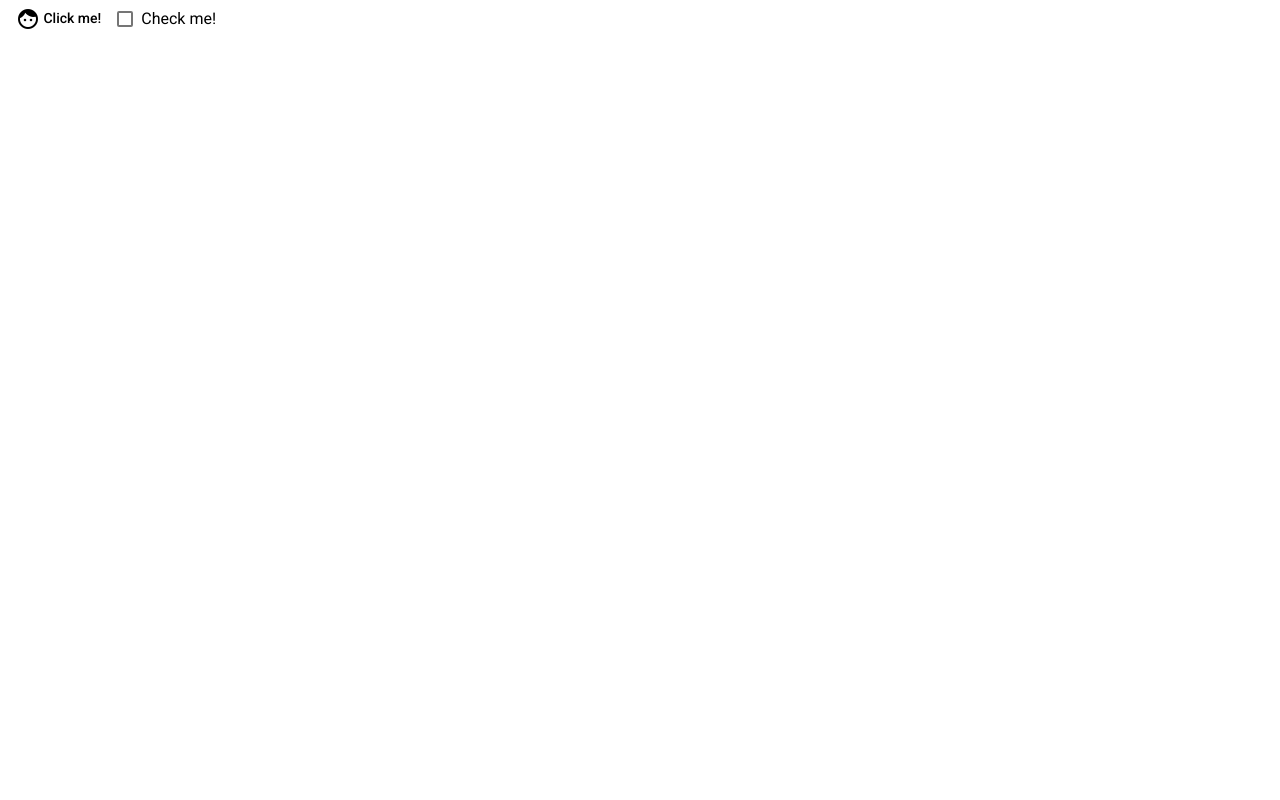
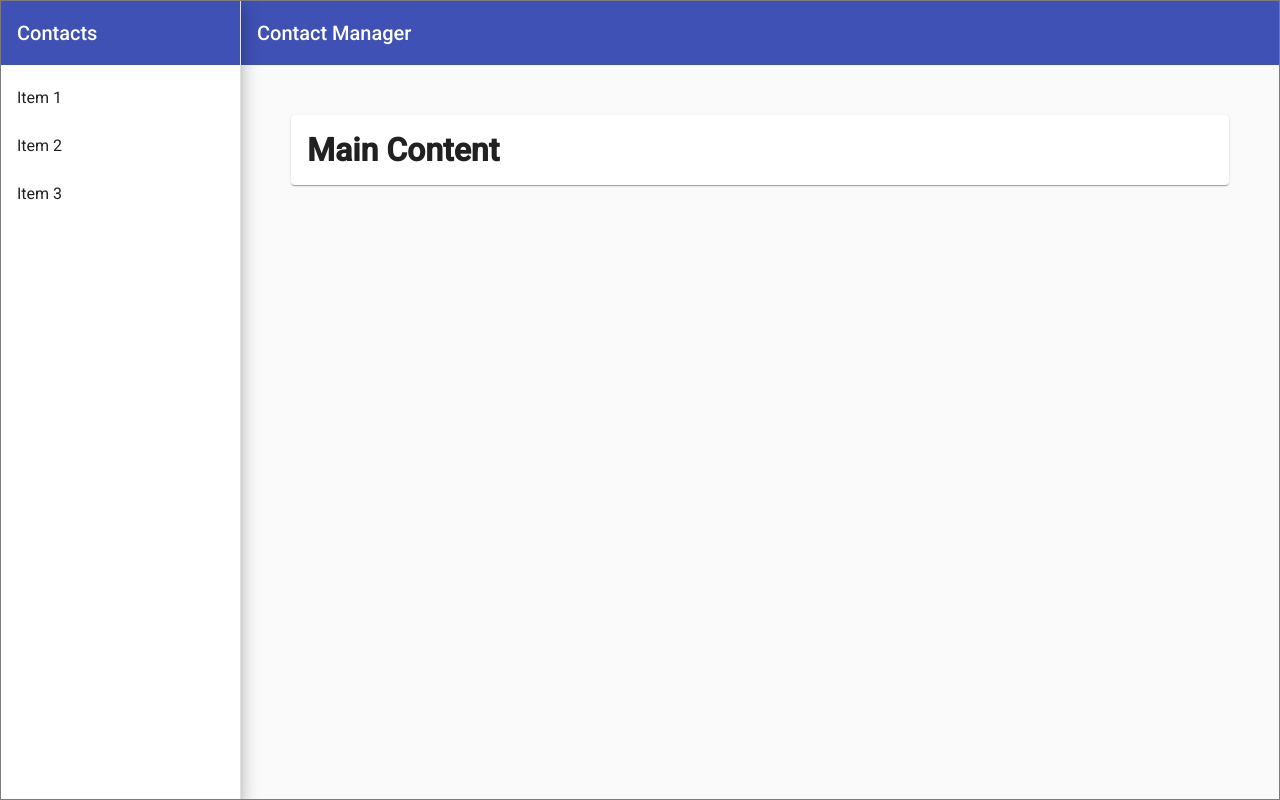
Before and after one commit to jayzhou125/Angular-Material, an Angular app in the folder angularmaterial/: page /contactmanager in a window 1280 px wide. Before the commit this address led to /demo/buttons. Built offline with nearby package versions, Linux system fonts and the light colour scheme.

Commit message:
finishing layout the components for the application

```diff
--- a/angularmaterial/src/app/app.module.ts
+++ b/angularmaterial/src/app/app.module.ts
@@ -8,8 +8,9 @@
 
 
 const routes: Routes = [
+  {path: 'contactmanager', loadChildren:() => import('./contactmanager/contactmanager.module').then(m => m.ContactmanagerModule)},
   {path: 'demo', loadChildren:() => import('./demo/demo.module').then(m => m.DemoModule)},
-  {path: '**', redirectTo:'demo'}
+  {path: '**', redirectTo:'contactmanager'}
 ]
 
 @NgModule({
--- /dev/null
+++ b/angularmaterial/src/app/contactmanager/components/main-content/main-content.component.html
@@ -0,0 +1,3 @@
+<mat-card>
+  <h1>Main Content</h1>
+</mat-card>
--- /dev/null
+++ b/angularmaterial/src/app/contactmanager/components/main-content/main-content.component.ts
@@ -0,0 +1,15 @@
+import { Component, OnInit } from '@angular/core';
+
+@Component({
+  selector: 'app-main-content',
+  templateUrl: './main-content.component.html',
+  styleUrls: ['./main-content.component.scss']
+})
+export class MainContentComponent implements OnInit {
+
+  constructor() { }
+
+  ngOnInit(): void {
+  }
+
+}
--- /dev/null
+++ b/angularmaterial/src/app/contactmanager/components/sidenav/sidenav.component.html
@@ -0,0 +1,22 @@
+<mat-sidenav-container class="app-sidenav-container">
+  <mat-sidenav #sidenav class="app-sidenav mat-elevation-z10"
+                        [opened]="!isScreenSmall"
+                        [mode]= "isScreenSmall ? 'over' : 'side'">
+    <mat-toolbar color="primary">
+      Contacts
+    </mat-toolbar>
+    <mat-list role="list">
+      <mat-list-item role="listitem">Item 1</mat-list-item>
+      <mat-list-item role="listitem">Item 2</mat-list-item>
+      <mat-list-item role="listitem">Item 3</mat-list-item>
+    </mat-list>
+  </mat-sidenav>
+
+  <div class="app-sidenav-content">
+    <app-toolbar (toggleSidenav)="sidenav.toggle()"></app-toolbar>
+    <div class="wrapper">
+      <router-outlet></router-outlet>
+    </div>
+
+  </div>
+</mat-sidenav-container>
--- /dev/null
+++ b/angularmaterial/src/app/contactmanager/components/sidenav/sidenav.component.scss
@@ -0,0 +1,24 @@
+.app-sidenav-container {
+  flex: 1;
+  width: 100%;
+  min-width: 100%;
+
+  height: 100%;
+  min-height: 100%;
+  border: 1px solid rgba(0, 0, 0, 0.5);
+}
+
+.app-sidenav-content {
+  display: flex;
+  height: 100%;
+
+  flex-direction: column;
+}
+
+.app-sidenav {
+  width: 240px;
+}
+
+.wrapper{
+  margin: 50px;
+}
--- /dev/null
+++ b/angularmaterial/src/app/contactmanager/components/sidenav/sidenav.component.ts
@@ -0,0 +1,24 @@
+import { BreakpointObserver, BreakpointState } from '@angular/cdk/layout';
+import { Component, OnInit } from '@angular/core';
+
+const SMALL_WIDTH_BREAKPOINT = 720;
+
+@Component({
+  selector: 'app-sidenav',
+  templateUrl: './sidenav.component.html',
+  styleUrls: ['./sidenav.component.scss']
+})
+export class SidenavComponent implements OnInit {
+
+  public isScreenSmall: boolean | undefined;
+
+  constructor(private breakpointObserver: BreakpointObserver) { }
+
+  ngOnInit(): void {
+    this.breakpointObserver
+    .observe([`(max-width:  ${SMALL_WIDTH_BREAKPOINT}px)`])
+    .subscribe((state: BreakpointState)=> {
+      this.isScreenSmall = state.matches;
+    })
+  }
+}
--- /dev/null
+++ b/angularmaterial/src/app/contactmanager/components/toolbar/toolbar.component.html
@@ -0,0 +1,6 @@
+<mat-toolbar color="primary">
+  <button mat-button class="sidenav-toggle" (click)="toggleSidenav.emit()">
+    <mat-icon>menu</mat-icon>
+  </button>
+  <span>Contact Manager</span>
+</mat-toolbar>
--- /dev/null
+++ b/angularmaterial/src/app/contactmanager/components/toolbar/toolbar.component.scss
@@ -0,0 +1,23 @@
+$iconWidth: 56px;
+
+.sidenav-toggle{
+  display: none;
+
+  padding: 0;
+  margin: 8px;
+  min-width: $iconWidth;
+
+  @media (max-width: 720px) {
+    display: flex;
+    align-items: center;
+    justify-content: center;
+  }
+
+  mat-icon {
+    font-size: 30px;
+    height: $iconWidth;
+    width: $iconWidth;
+    line-height: $iconWidth;
+    color: white;
+  }
+}
--- /dev/null
+++ b/angularmaterial/src/app/contactmanager/components/toolbar/toolbar.component.ts
@@ -0,0 +1,17 @@
+import { Component, EventEmitter, OnInit, Output } from '@angular/core';
+
+@Component({
+  selector: 'app-toolbar',
+  templateUrl: './toolbar.component.html',
+  styleUrls: ['./toolbar.component.scss']
+})
+export class ToolbarComponent implements OnInit {
+
+  @Output() toggleSidenav = new EventEmitter<void>();
+
+  constructor() { }
+
+  ngOnInit(): void {
+  }
+
+}
--- /dev/null
+++ b/angularmaterial/src/app/contactmanager/contactmanager-app.component.ts
@@ -0,0 +1,18 @@
+import { Component, OnInit } from '@angular/core';
+
+@Component({
+  selector: 'app-contactmanager-app',
+  template: `
+  <app-sidenav></app-sidenav>
+  `,
+  styles: [
+  ]
+})
+export class ContactmanagerAppComponent implements OnInit {
+
+  constructor() { }
+
+  ngOnInit(): void {
+  }
+
+}
```
Also changed, not shown: angularmaterial/src/app/contactmanager/contactmanager.module.ts (added, +40 -0 lines), angularmaterial/src/app/contactmanager/components/main-content/main-content.component.scss (added).
